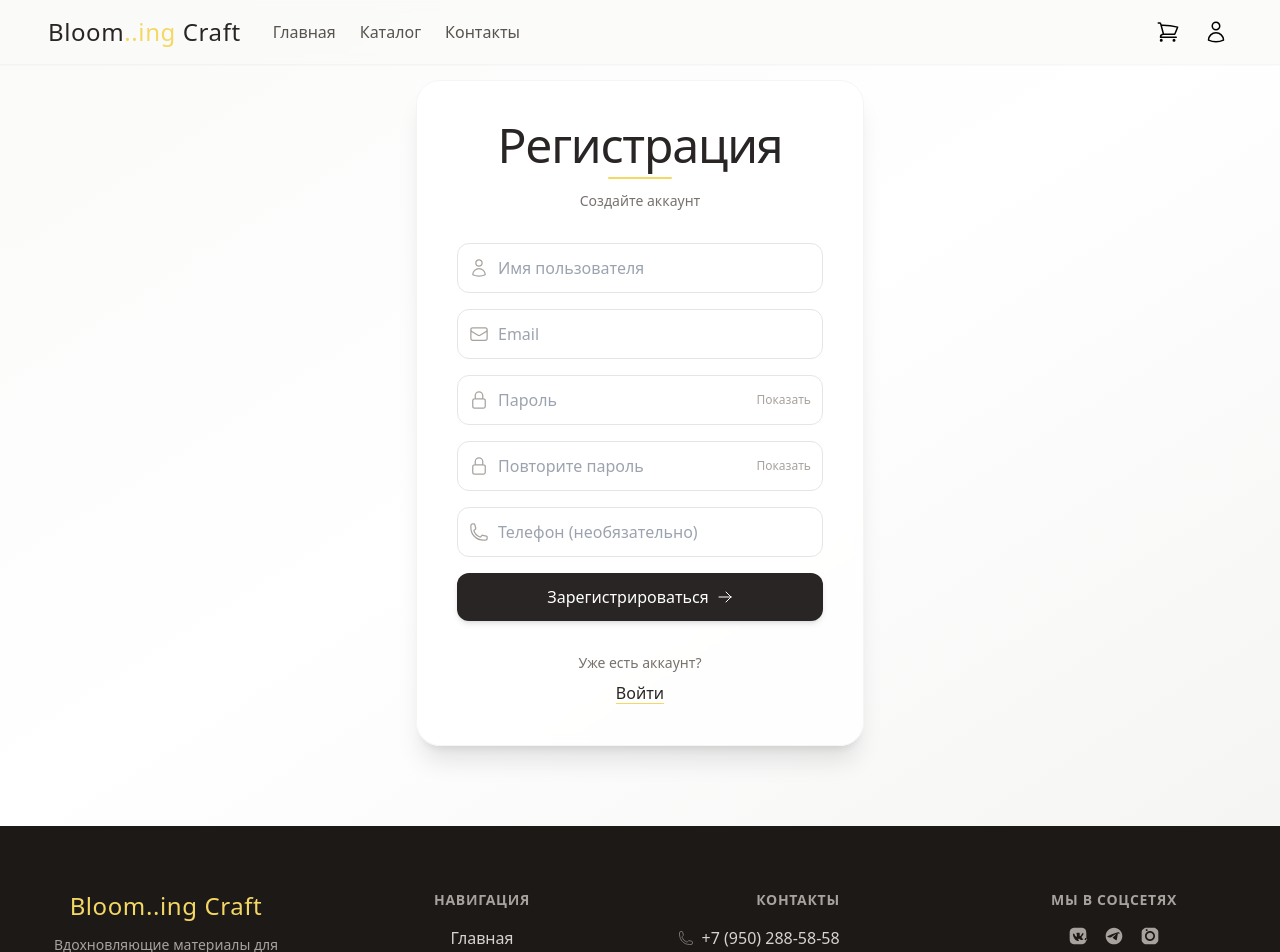
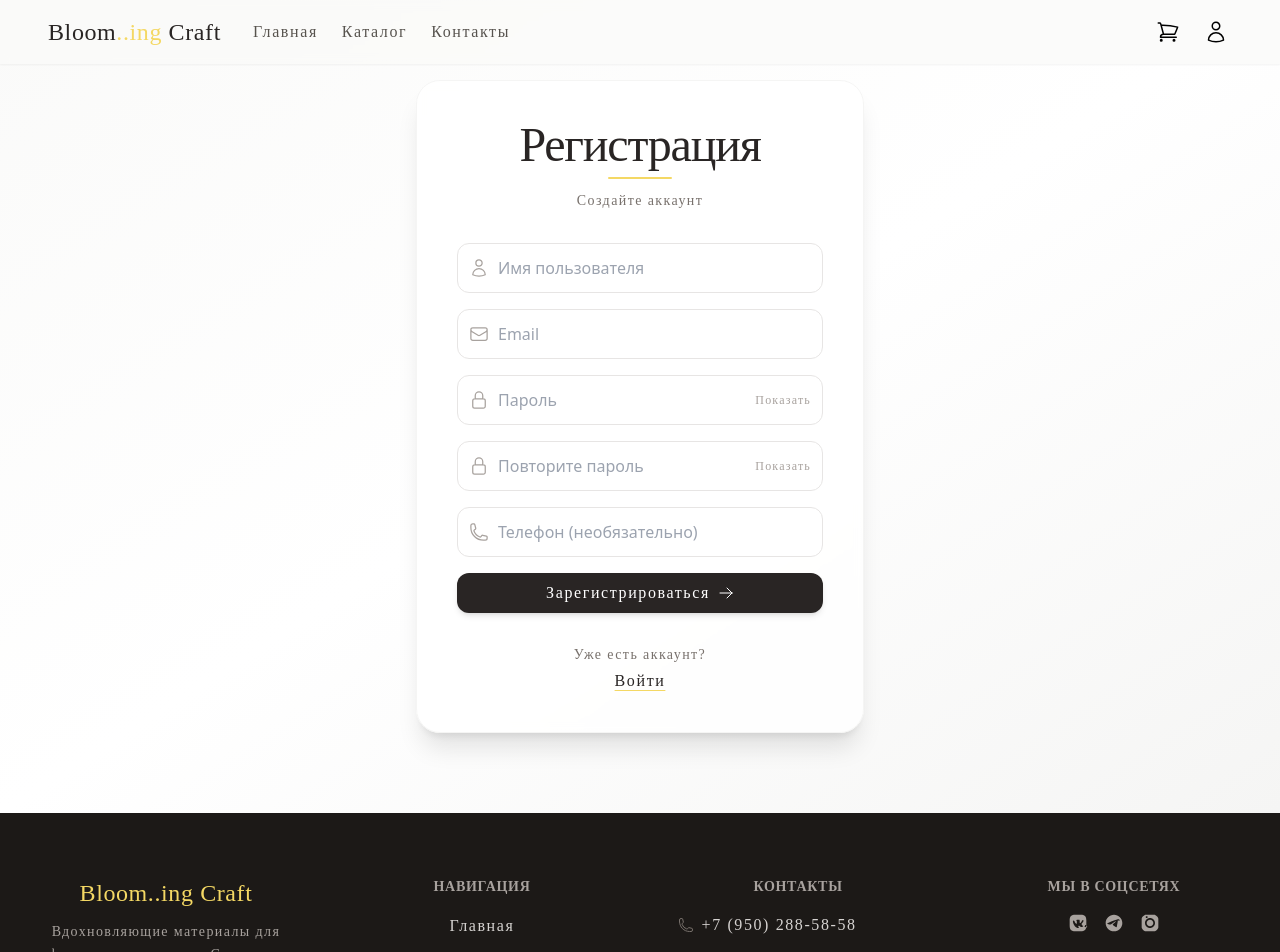
Before and after one commit to Katynl/BeeCraft, a React (Create React App) app: page /register in a window 1280 px wide. Shown: the top 952 px of the page. Built offline with nearby package versions, Linux system fonts and the light colour scheme; no server answers.

Commit message:
style unput.css

```diff
--- a/src/input.css
+++ b/src/input.css
@@ -1,3 +1,43 @@
 @tailwind base;
 @tailwind components;
 @tailwind utilities;
+
+h1 {
+  @apply font-black leading-none tracking-wide font-soledago text-[#f4d864] text-4xl md:text-7xl lg:text-8xl xl:text-9xl;
+}
+
+h2 {
+  @apply font-bold leading-none tracking-wide font-plexsans text-[#f4d864] text-4xl md:text-7xl lg:text-8xl xl:text-9xl;
+}
+
+h3 {
+  @apply font-bold leading-none tracking-wide font-plexsans text-stone-800 text-lg md:text-xl lg:text-2xl xl:text-3xl;
+}
+
+p {
+  @apply leading-none tracking-widest font-plexsans text-stone-700;
+}
+
+button {
+  @apply leading-none tracking-widest font-plexsans text-base;
+}
+
+a {
+  @apply font-plexsans tracking-widest text-sm md:text-base;
+}
+
+.animate-slide-in {
+  animation: slideInRight 3s ease-in-out forwards;
+}
+
+.animate-in-top {
+  animation: slideInTop 1s ease-in-out forwards;
+}
+
+.animate-in-bottom {
+  animation: slideInBottom 1s ease-in-out forwards;
+}
+
+.animate-in {
+  animation: slideIn 1.5s ease-in-out forwards;
+}
```
